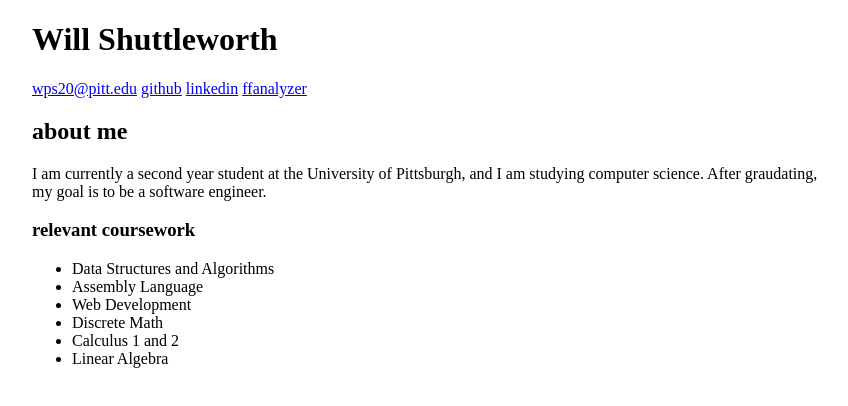
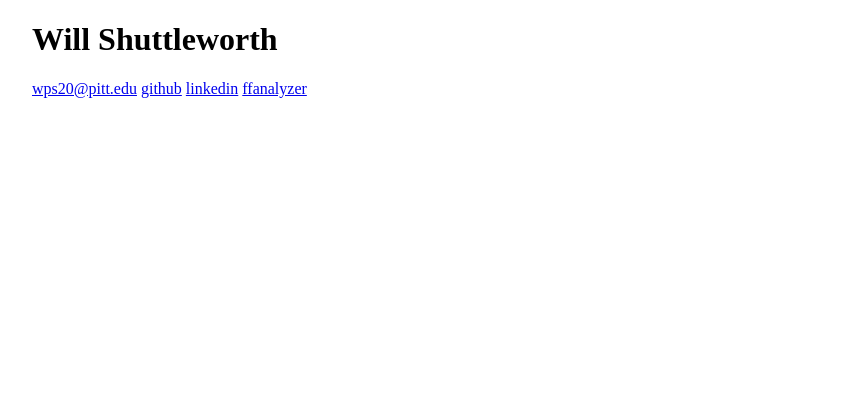
Before and after one commit to willshuttleworth/willshuttleworth.github.io, a plain HTML site: page index.html in a window 1280 px wide. Shown: the whole page, without its empty margins (208-1056 px from the left). Drawn offline with Linux system fonts and the light colour scheme.

Commit message:
removed description

```diff
--- a/index.html
+++ b/index.html
@@ -10,17 +10,5 @@
     <body>
         <h1>Will Shuttleworth</h1>
         <a href="mailto: wps20@pitt.edu">wps20@pitt.edu</a> <a target="_blank" href=https://github.com/willshuttleworth>github</a> <a target="_blank" href=https://linkedin.com/in/willshuttleworth>linkedin</a> <a target="_blank" href=ffanalyzer/src/ffanalyzer.html>ffanalyzer</a>
-        <h2>about me</h2>
-        <p>I am currently a second year student at the University of Pittsburgh, and I am studying computer science. After graudating, my goal is to be a software engineer.</p>
-        <h3>relevant coursework</h3>
-        <ul>
-            <li>Data Structures and Algorithms</li>
-            <li>Assembly Language</li>
-            <li>Web Development</li>
-            <li>Discrete Math</li>
-            <li>Calculus 1 and 2</li>
-            <li>Linear Algebra</li>
-        </ul>
-        <script src=""></script>
     </body>
 </html>
```
